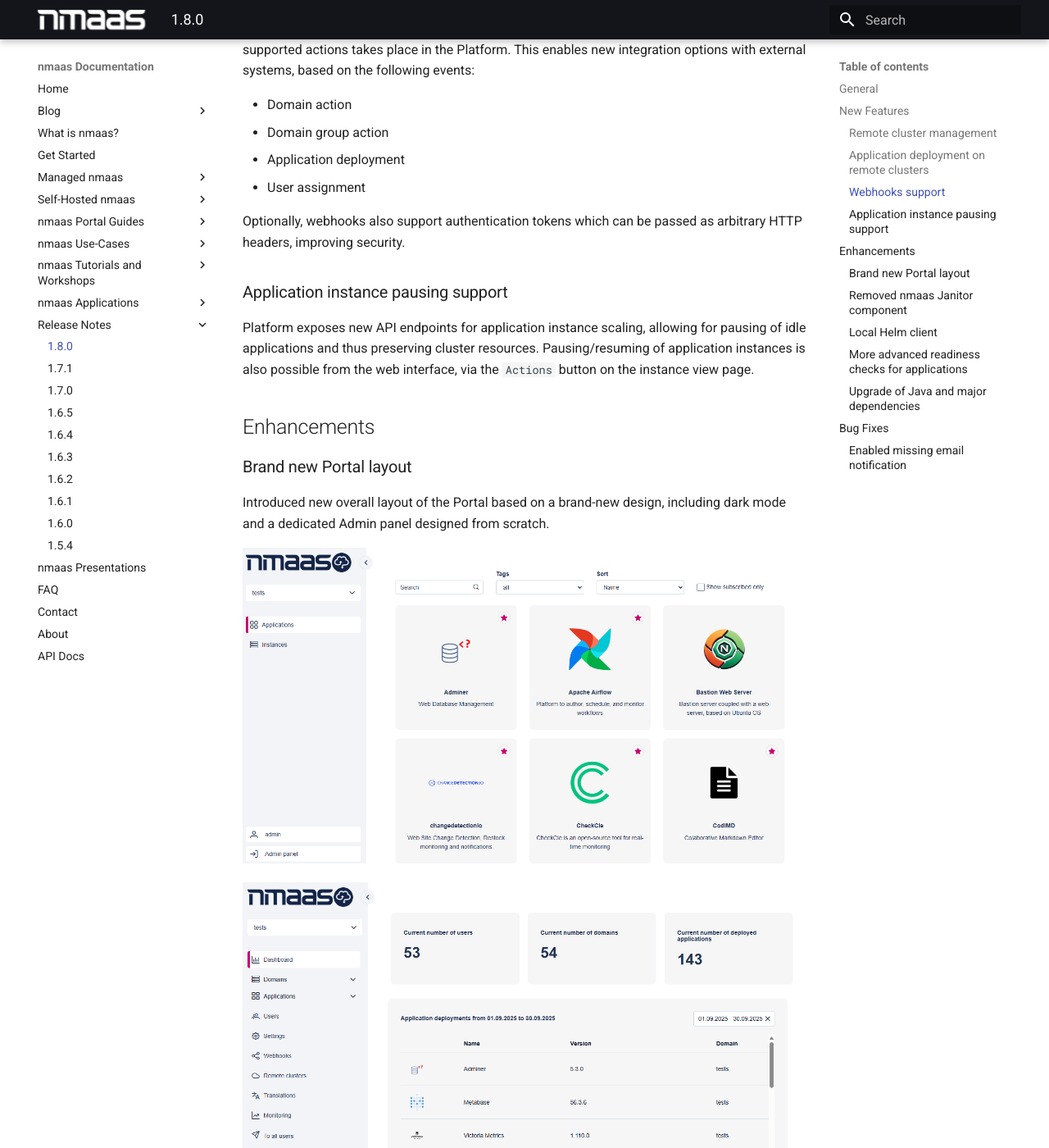
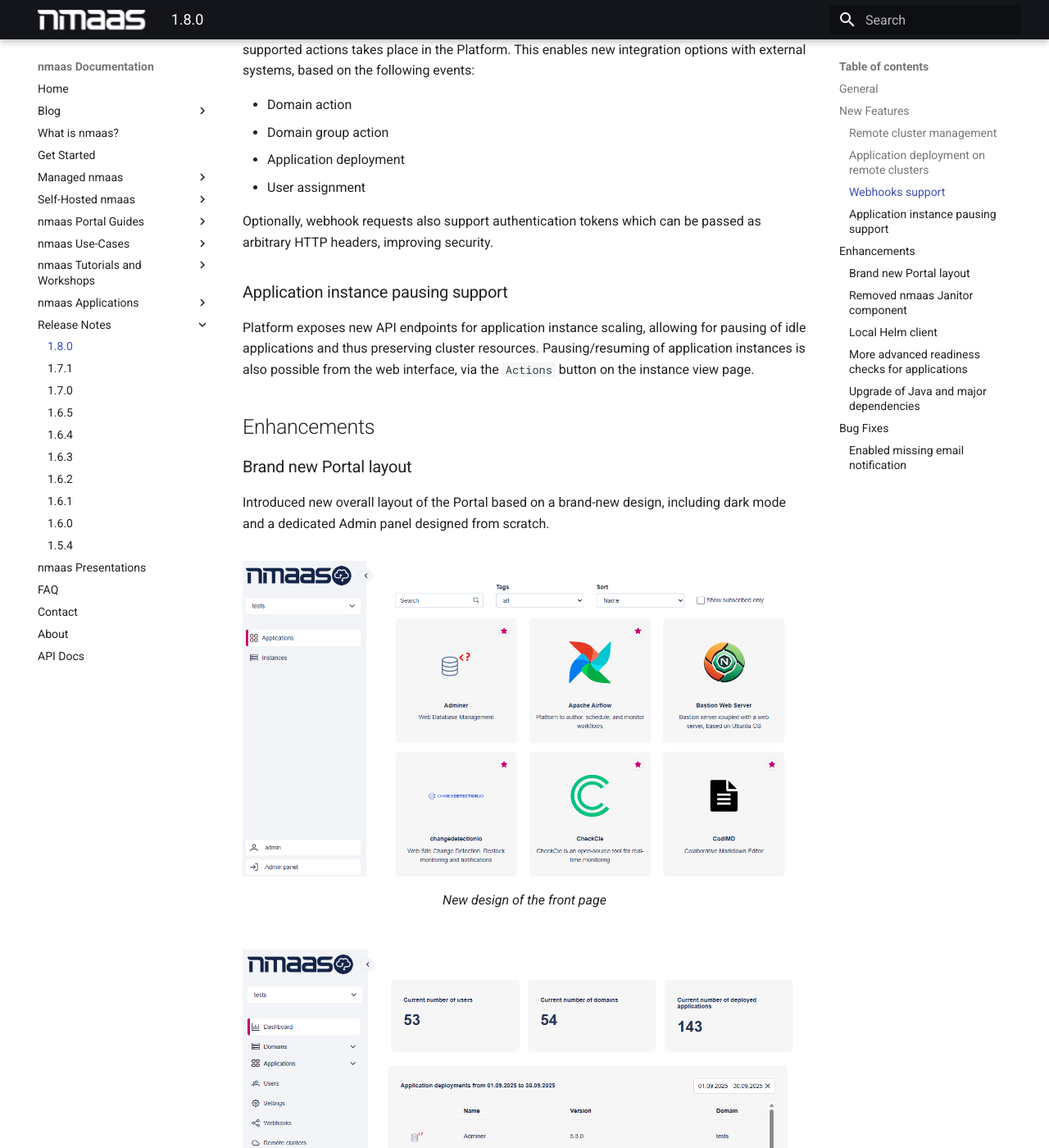
Before and after one commit to nmaas-platform/nmaas-docs, an MkDocs documentation site: the page built from docs/release-notes/1.8.0.md, in a window 1280 px wide and 1400 px high, scrolled down 1064 px. Shown: the whole window at 82% size. Built offline with MkDocs 1.6.1 and Material for MkDocs 9.7.7, drawn with Linux system fonts in a browser that asks for light colours; some of the changed text lies outside the part shown.

Commit message:
Update figures

```diff
--- a/docs/release-notes/1.8.0.md
+++ b/docs/release-notes/1.8.0.md
@@ -30,7 +30,7 @@
 - Application deployment
 - User assignment
 
-Optionally, webhooks also support authentication tokens which can be passed as arbitrary HTTP headers, improving security.
+Optionally, webhook requests also support authentication tokens which can be passed as arbitrary HTTP headers, improving security.
 
 ### Application instance pausing support
 
@@ -42,13 +42,25 @@
 
 Introduced new overall layout of the Portal based on a brand-new design, including dark mode and a dedicated Admin panel designed from scratch.
 
-![New front page](img/07-180-front-page.png)
+<figure markdown>
+  ![New front page](img/07-180-front-page.png)
+  <figcaption>New design of the front page</figcaption>
+</figure>
 
-![New admin panel](img/08-180-admin-panel.png)
+<figure markdown>
+  ![New admin panel](img/08-180-admin-panel.png)
+  <figcaption>New admin panel</figcaption>
+</figure>
 
-![New front page - dark mode](img/09-180-front-page-dark.png)
+<figure markdown>
+  ![New front page - dark mode](img/09-180-front-page-dark.png)
+  <figcaption>New design of the front page (dark mode)</figcaption>
+</figure>
 
-![New admin panel](img/10-180-admin-panel-dark.png)
+<figure markdown>
+  ![New admin panel](img/10-180-admin-panel-dark.png)
+  <figcaption>New admin panel (dark mode)</figcaption>
+</figure>
 
 ### Removed nmaas Janitor component
 
```
